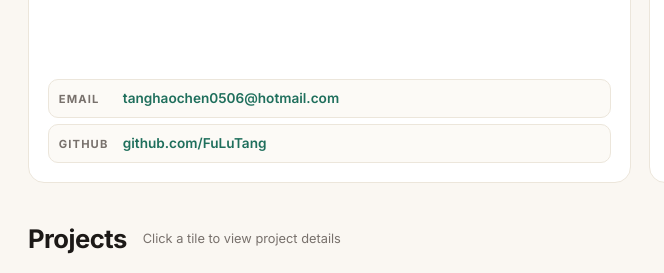
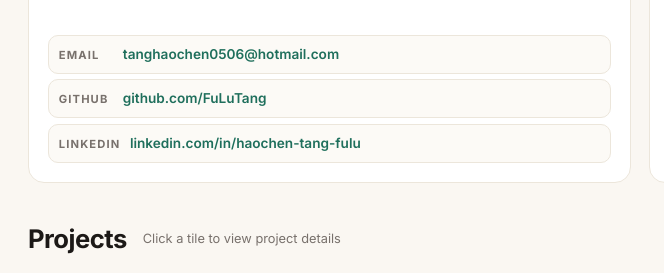
Before and after one commit to FuLuTang/personal-portfolio, a plain HTML site: page index.html in a window 1280 px wide. Shown: the part 1280-1553 px from the top of the page, 0-664 px from the left. Drawn offline with Linux system fonts and the light colour scheme.

Commit message:
Add LinkedIn link to contact tile
Co-Authored-By: Claude Opus 5.5 <noreply@anthropic.com>

```diff
--- a/index.html
+++ b/index.html
@@ -380,6 +380,13 @@
                                 <span class="links__value">github.com/FuLuTang</span>
                             </a>
                         </li>
+                        <li>
+                            <a class="links__item" href="https://www.linkedin.com/in/haochen-tang-fulu/" target="_blank"
+                                rel="noopener noreferrer" title="Visit LinkedIn Profile">
+                                <span class="links__key">LinkedIn</span>
+                                <span class="links__value">linkedin.com/in/haochen-tang-fulu</span>
+                            </a>
+                        </li>
                     </ul>
                 </article>
 
```
